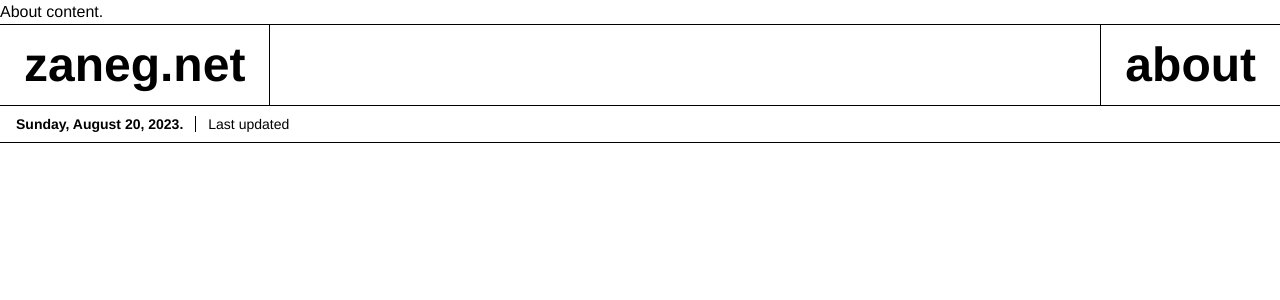
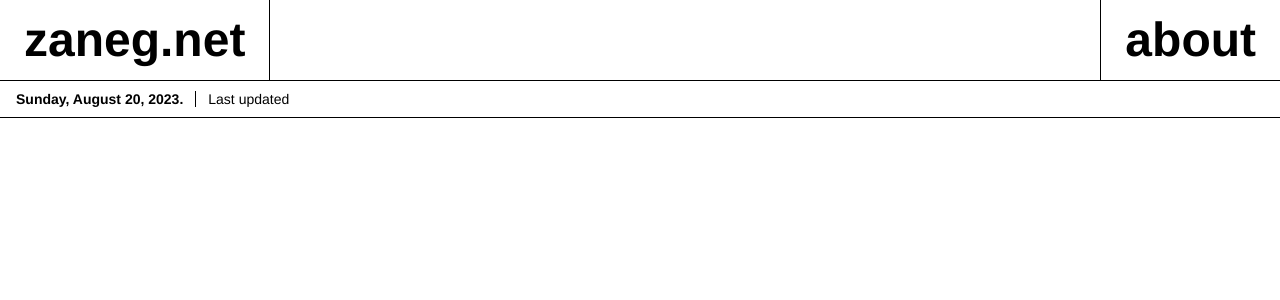
Before and after one commit to zngrs/zaneg.net, a Next.js app: page / in a window 1280 px wide. Shown: the top 300 px of the page. Built offline with nearby package versions, Linux system fonts and the light colour scheme; no server answers.

Commit message:
actually don't. revert.

```diff
--- a/app/components/nav.js
+++ b/app/components/nav.js
@@ -2,16 +2,23 @@
 import latestChanges from "./functions/latestChanges.js";
 
 import { useEffect, useState, useRef } from "react";
-
 export default function Nav() {
     const [date, setDate] = useState("Thursday, 1 January, 1970");
+
     const [latest, setLatest] = useState({ ago: "", date: "", message: "" });
+
+    const [isLoaded, setIsLoaded] = useState(false)
+
+    const [aboutHeight, setAboutHeight] = useState(0);
+
     const [aboutToggled, setAboutToggled] = useState(false);
+
     const ref = useRef(null);
     const ref2 = useRef(null);
 
     function toggleAbout() {
         setAboutToggled(!aboutToggled);
+        console.log(aboutToggled);
     }
 
     useEffect(() => {
@@ -23,20 +30,28 @@ export default function Nav() {
         };
         setDate(new Date().toLocaleDateString("en-US", options));
 
+        // ##############
+
+        let latestChange;
+
         latestChanges().then((result) => {
       setLatest(result);
         });
 
-    ref.current.classList.remove("absolute");
+        setIsLoaded(true);
+        setAboutHeight(ref.current.clientHeight);
+        ref.current.classList.remove("absolute")
     }, []);
-
     return (
         <>
             <div
             ref={ref2}
-        className={`bg-alternate z-5 ${
-          aboutToggled ? "about-toggled" : "about-not-toggled"
-        }`}
+                style={{
+                    marginTop: `-${!aboutToggled ? aboutHeight + 1 : 0}px`,
+                    transition: `${isLoaded? ".3s" : "none"}`,
+
+                }}
+        className="bg-alternate z-[5] "
             >
                 <div className="border=text border-b-[1px] absolute z-[-5]" ref={ref}>
                     About content.
@@ -53,7 +68,7 @@ export default function Nav() {
                     <div className="spacer flex-grow"></div>
                     <div className="cell border=text px-6 py-4">
                         <button
-              className="font-bold text-lg sm:text-3xl md:text-5xl h-full"
+                            className="font-bold text-lg sm:text-3xl md:text-5xl h-full "
                             onClick={toggleAbout}
                         >
                             about
@@ -72,6 +87,7 @@ export default function Nav() {
                         </a>
                     </p>
                 </div>
+
         </>
     );
 }
```
Lines whose indentation alone changed are shown as unchanged.
